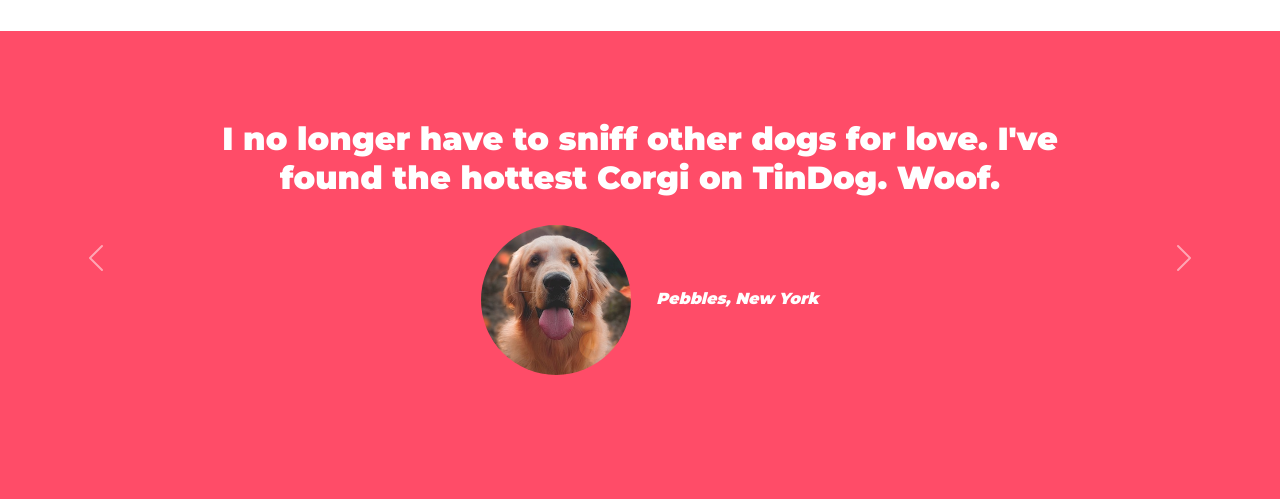
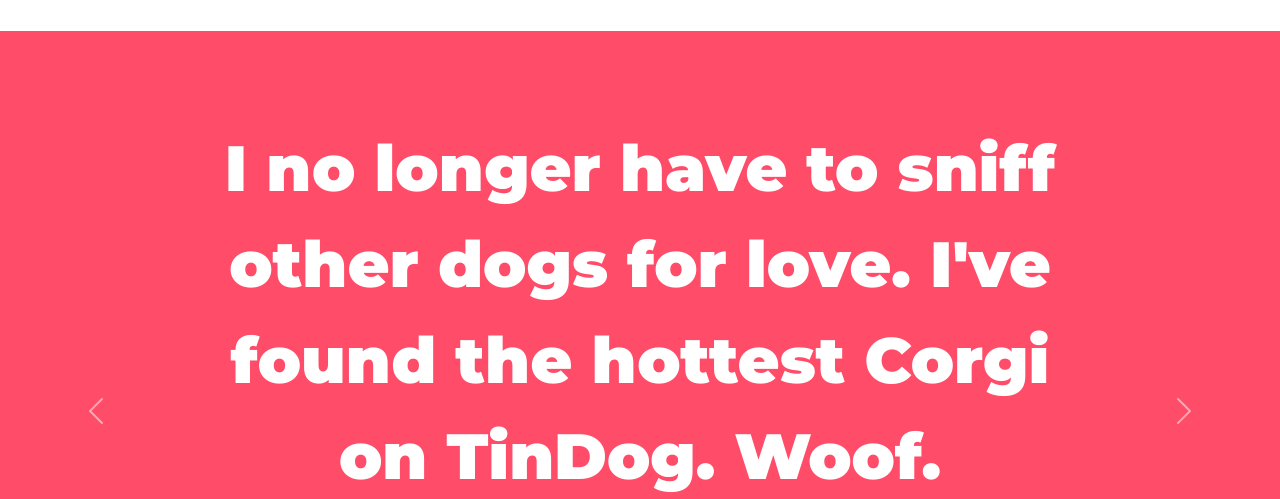
Before and after one commit to AbhiArora1998/exploro, a plain HTML site: page index.html in a window 1280 px wide. Shown: the part 1190-1689 px from the top of the page. Drawn offline with nearby package versions, Linux system fonts and the light colour scheme.

Commit message:
Update index.html
removed the Coma

```diff
--- a/index.html
+++ b/index.html
@@ -137,7 +137,7 @@
       >
         <div class="carousel-inner">
           <div class="carousel-item active">
-            <h2 class=""testimonial-text">
+            <h2 class="testimonial-text">
               I no longer have to sniff other dogs for love. I've found the
               hottest Corgi on TinDog. Woof.
             </h2>
```
